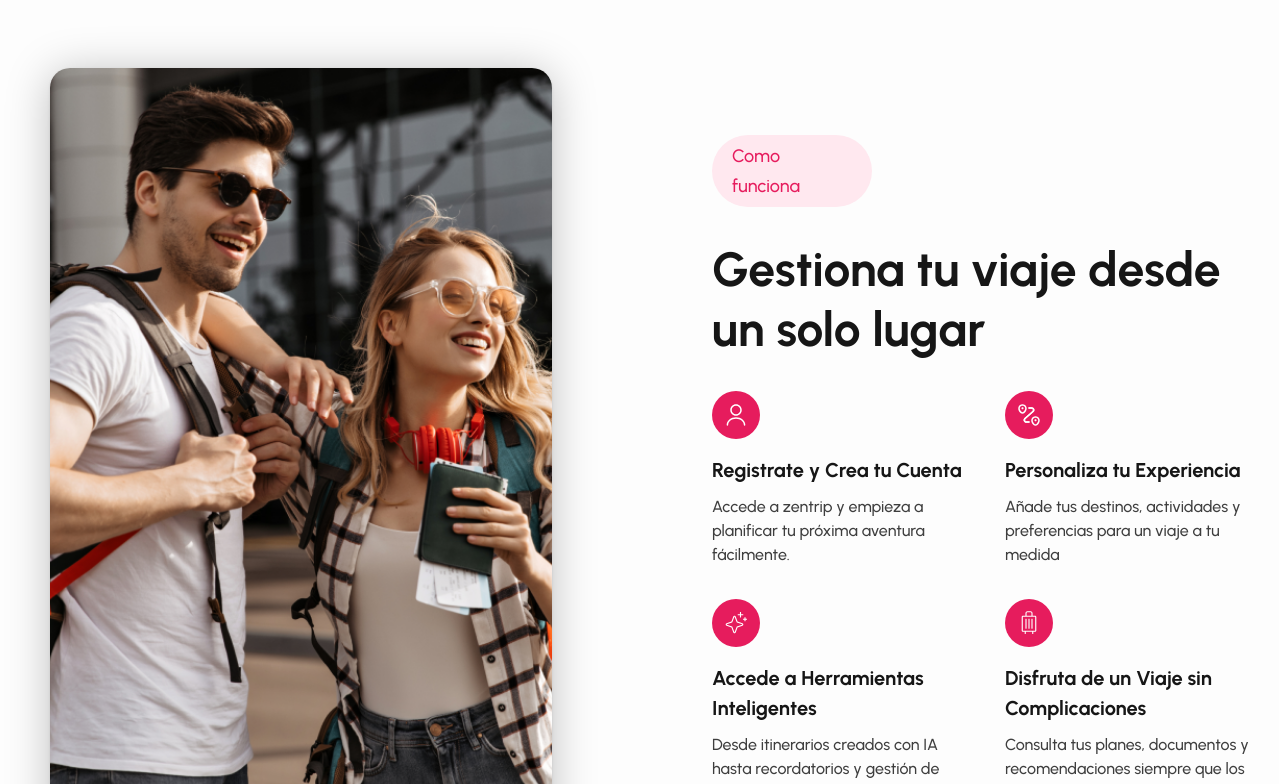
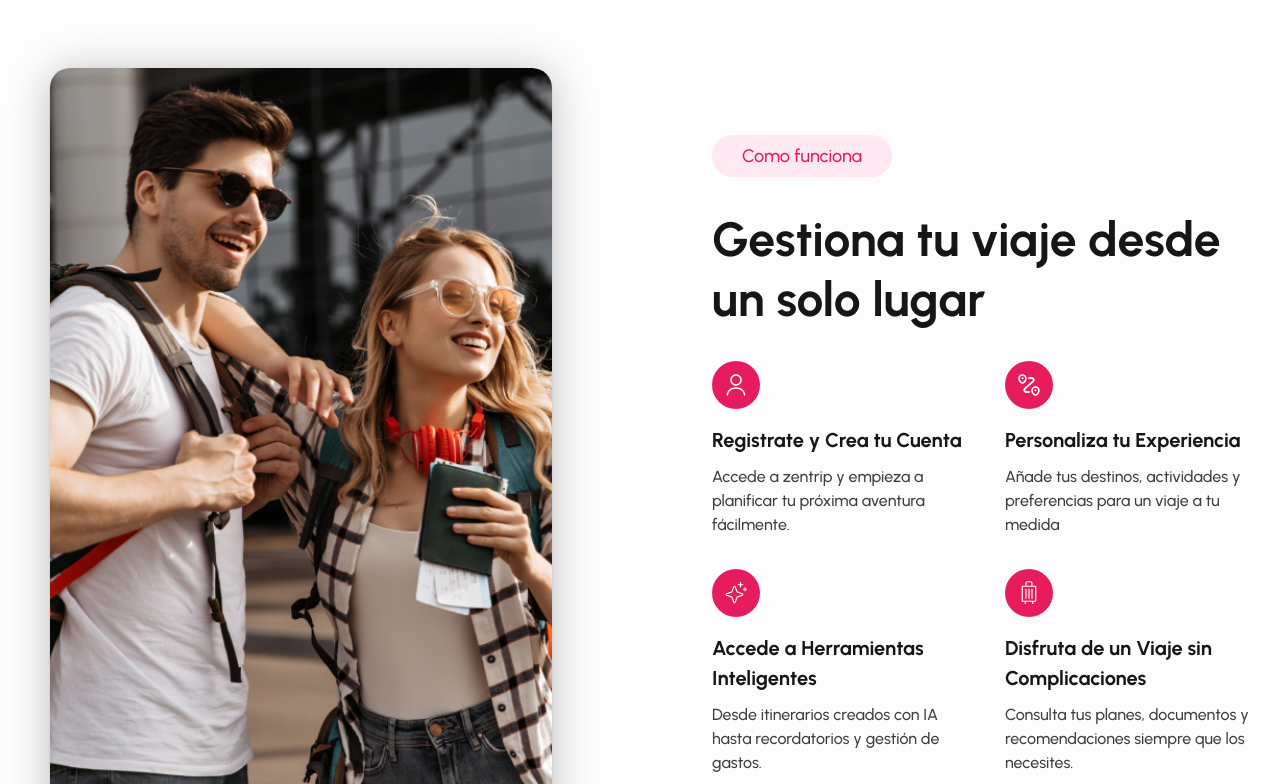
Before and after one commit to Ignacio918/viajes-app, a React (Vite) app in the folder viajes-app/: page / in a window 1536 px wide. Shown: the part 920-1704 px from the top of the page, without its empty margins (110-1389 px from the left). Built offline with nearby package versions, Linux system fonts and the light colour scheme; a web font is replaced by a local one.

Commit message:
arreglos en benefits y howitworks en nombre del badge

```diff
--- a/viajes-app/src/styles/Benefits.css
+++ b/viajes-app/src/styles/Benefits.css
@@ -271,7 +271,7 @@
 @media (min-width: 1440px) {
   .SectionBadge {
     width: auto;
-    max-width: 160px;
+    max-width: 180px;
     height: auto;
     padding: 6px 20px;
   }
--- a/viajes-app/src/styles/HowItWorks.css
+++ b/viajes-app/src/styles/HowItWorks.css
@@ -118,7 +118,7 @@
 @media (min-width: 1440px) {
   .SectionBadge {
     width: auto;
-    max-width: 160px;
+    max-width: 180px;
     height: auto;
     padding: 6px 20px;
   }
```
